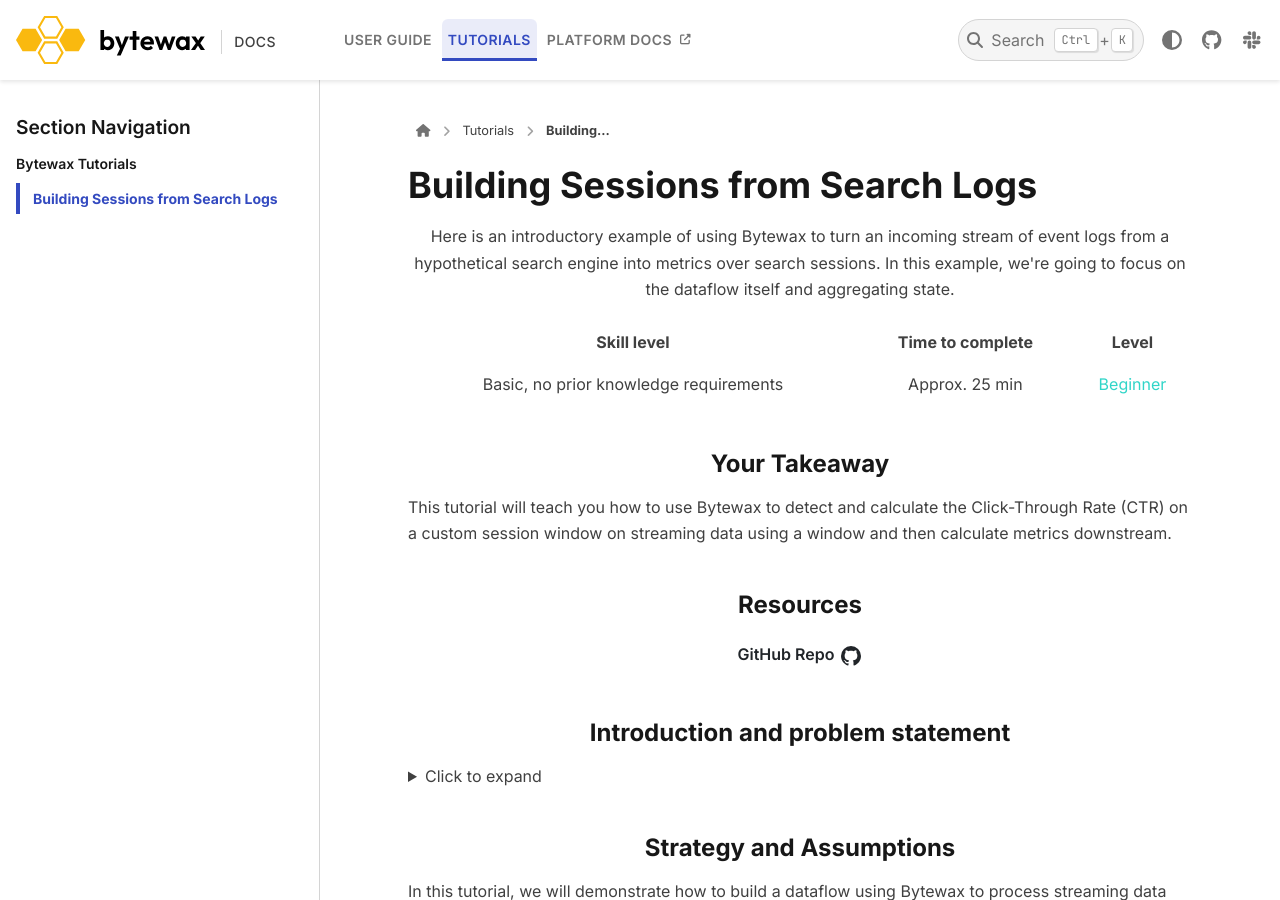
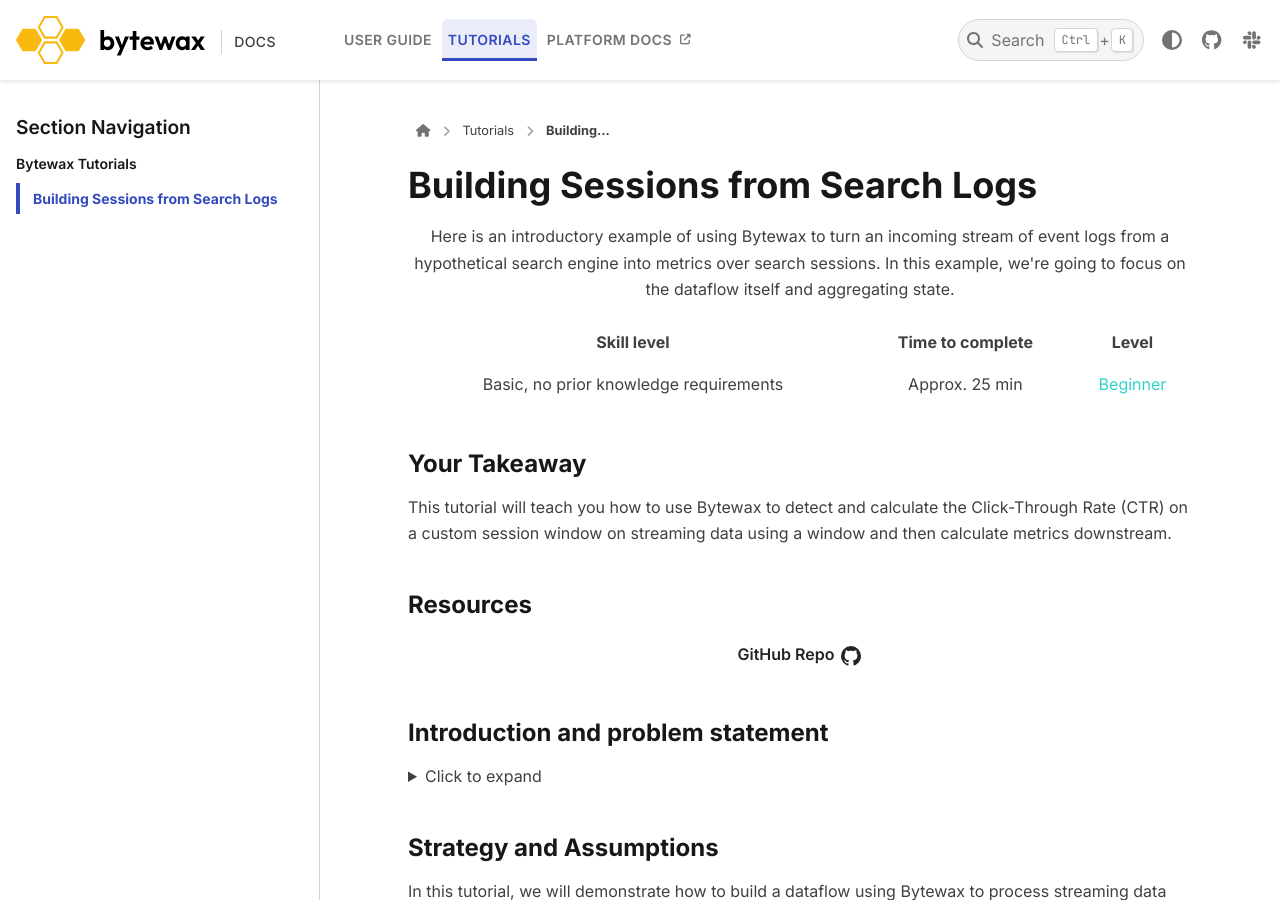
Before and after one commit to bytewax/bytewax, a Sphinx documentation site: the page built from docs/tutorials/search-logs/index.md, in a window 1280 px wide and 900 px high. Built offline with Sphinx 7.4.7 and the PyData theme 0.15.4, drawn with Linux system fonts in a browser that asks for light colours; pages that are not in the unit, such as notebooks, are missing from menus.

Commit message:
replace <h1> headings with #

````diff
--- a/docs/tutorials/search-logs/index.md
+++ b/docs/tutorials/search-logs/index.md
@@ -16,11 +16,11 @@
 </table>
 
 
-<h2 align='center'> Your Takeaway</h2>
+## Your Takeaway
 
 This tutorial will teach you how to use Bytewax to detect and calculate the Click-Through Rate (CTR) on a custom session window on streaming data using a window and then calculate metrics downstream.
 
-<h2 align='center'>Resources</h2>
+## Resources
 
 <p style="text-align: center;">
   <a href="https://github.com/bytewax/search-session" rel="noopener noreferrer" target="_blank" class="btn btn--github btn--lg">
@@ -33,7 +33,7 @@
 
 (xref-introduction)=
 
-<h2 align='center'>Introduction and problem statement</h2>
+## Introduction and problem statement
 
 <details>
   <summary>Click to expand</summary>
@@ -54,7 +54,7 @@
 
 (xref-strategy)=
 
-<h2 align='center'>Strategy and Assumptions</h2>
+## Strategy and Assumptions
 
 In this tutorial, we will demonstrate how to build a dataflow using Bytewax to process streaming data from a hypothetical search engine. The dataflow will be designed to calculate the Click-Through Rate (CTR) for each search session, providing a comprehensive overview of user engagement with search results.
 
@@ -71,7 +71,7 @@
   <li>Executing the dataflow to generate actionable insights.</li>
 </ul>
 
-<h3 align='center'>Assumptions</h3>
+### Assumptions
 
 - Searches are per-user, so we need to divvy up events by user.
 - Searches don't span user sessions, so we should calculate user sessions first.
@@ -82,7 +82,7 @@
 
 (xref-imports)=
 
-<h2 align='center'>Imports and Setup</h2>
+## Imports and Setup
 
 Before we begin, let's import the necessary modules and set up the environment for building the dataflow.
 
@@ -103,7 +103,7 @@
 
 (xref-data-model)=
 
-<h2 align='center'>Data Model</h2>
+## Data Model
 
 
 In this example, we will define a data model for the incoming events, generate input data to simulate user interactions, and implement logic functions to calculate the Click-Through Rate (CTR) for each search session. We will then create a dataflow to process the incoming event stream and execute it to generate actionable insights.
@@ -133,7 +133,7 @@
 
 (xref-define-user-events)=
 
-<h2 align='center'>Defining user events, adding events and calculating CTR</h2>
+## Defining user events, adding events and calculating CTR
 
 We will define three helper functions: `user_event`,  and `calculate_ctr` to process the incoming events and calculate the CTR for each search session.
 
@@ -157,7 +157,7 @@
 
 (xref-create-dataflow)=
 
-<h2 align='center'>Creating our Dataflow</h2>
+## Creating our Dataflow
 
 A dataflow is the unit of work in Bytewax. Dataflows are data-parallel directed acyclic graphs that are made up of processing steps. Each step in the dataflow is an operator that processes data in some way. In this example, we will create a dataflow to process the incoming event stream and calculate the Click-Through Rate (CTR) for each search session.
 
@@ -174,17 +174,17 @@
   <summary>Click to expand what each step is doing</summary>
 
 
-<h3 align='center'>Generating Input Data</h3>
+### Generating Input Data
 
 Bytewax has a {py:obj}`~bytewax.testing.TestingSource` class that takes an enumerable list of events that it will emit, one at a time into our dataflow. {py:obj}`~bytewax.testing.TestingSource` will be initialized with the list of events we created earlier in the variable `client_events`. This will be our input source for the dataflow.
 
 
-<h3 align='center'>Mapping user events</h3>
+### Mapping user events
 
 All of Bytewax's operators are in the {py:obj}`bytewax.operators` module, which we've imported here by a shorter name, `op`. We are using the {py:obj}`~bytewax.operators.map` operator - it takes each event from the input and applies the `user_event` function. This function is transforming each event into a format suitable for grouping by user (key-value pairs where the key is the user ID).
 
 
-<h3 align='center'>The role of windowed data in analysis for CTR</h3>
+### The role of windowed data in analysis for CTR
 
 We will now turn our attention to windowing the data. In a dataflow pipeline, the role of collecting windowed data, particularly after mapping user events, is crucial for segmenting the continuous stream of events into manageable, discrete chunks based on time or event characteristics. This step enables the aggregation and analysis of events within specific time frames or sessions, which is essential for understanding patterns, behaviors, and trends over time.
 
@@ -199,14 +199,14 @@
 
 Once the events are grouped into windows, further processing can be performed on these grouped events, such as calculating metrics like CTR within each session. This step often involves applying additional functions to the windowed data to extract insights, such as counting clicks and searches to compute the CTR.
 
-<h3 align='center'>Returning results</h3>
+### Returning results
 
 Finally, we can add an output step to our dataflow to return the results of the CTR calculation. This step will emit the CTR for each search session, providing a comprehensive overview of user engagement with search results.
 </details>
 
 
 (xref-execution-search-logs)=
-<h2 align='center'>Execution</h2>
+## Execution
 
 Now we're done with defining the dataflow. Let's run it! We can see that the CTR for each search session is calculated based on the simulated user interactions.
 
@@ -219,6 +219,6 @@
 ```
 
 (xref-summary)=
-<h2 align='center'>Summary</h2>
+## Summary
 
 That’s it, now you have an understanding of how you can build custom session windows, how you can define data classes to be used in Bytewax, and how to calculate the click-through rate on a stream of logs.
````
